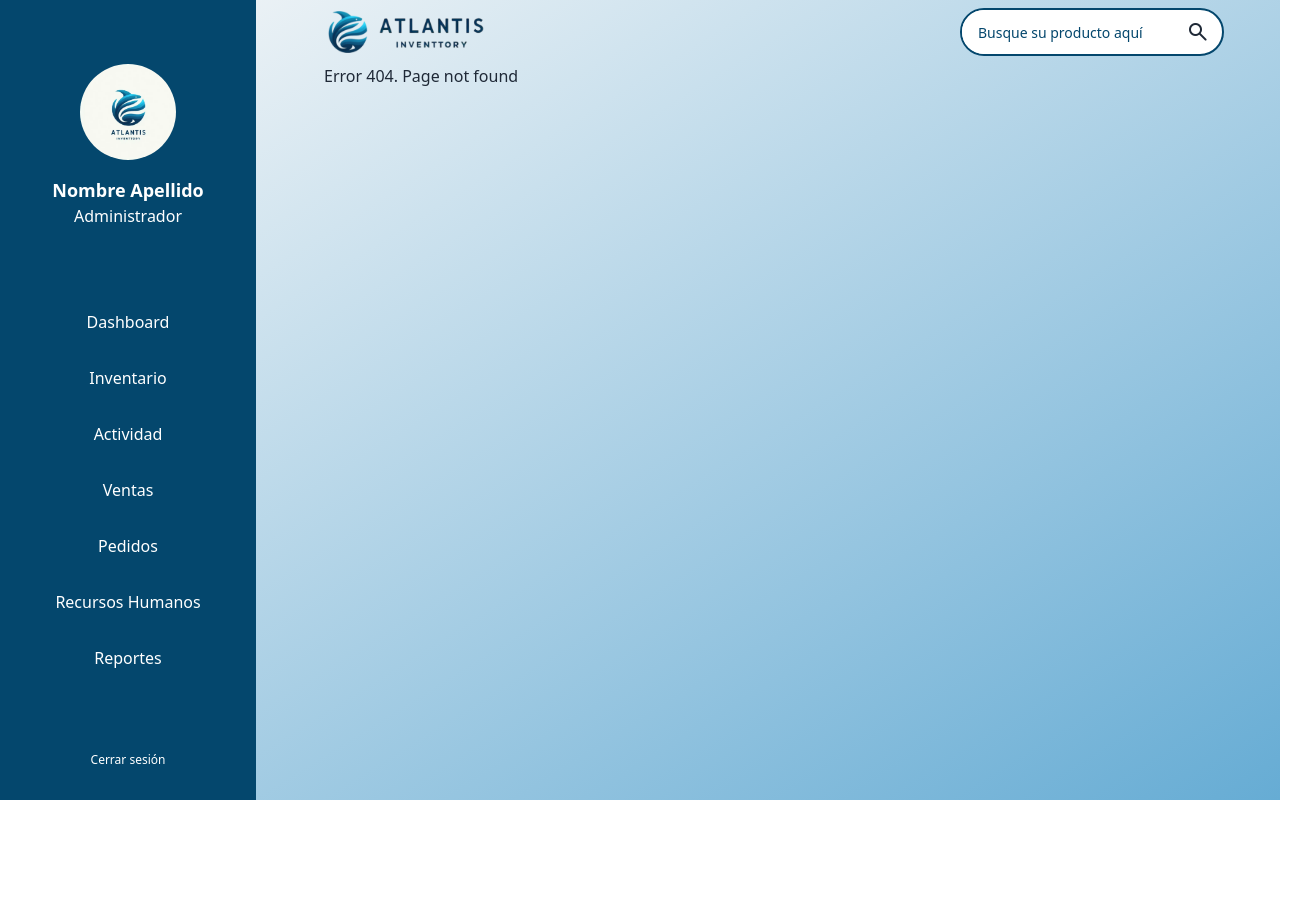
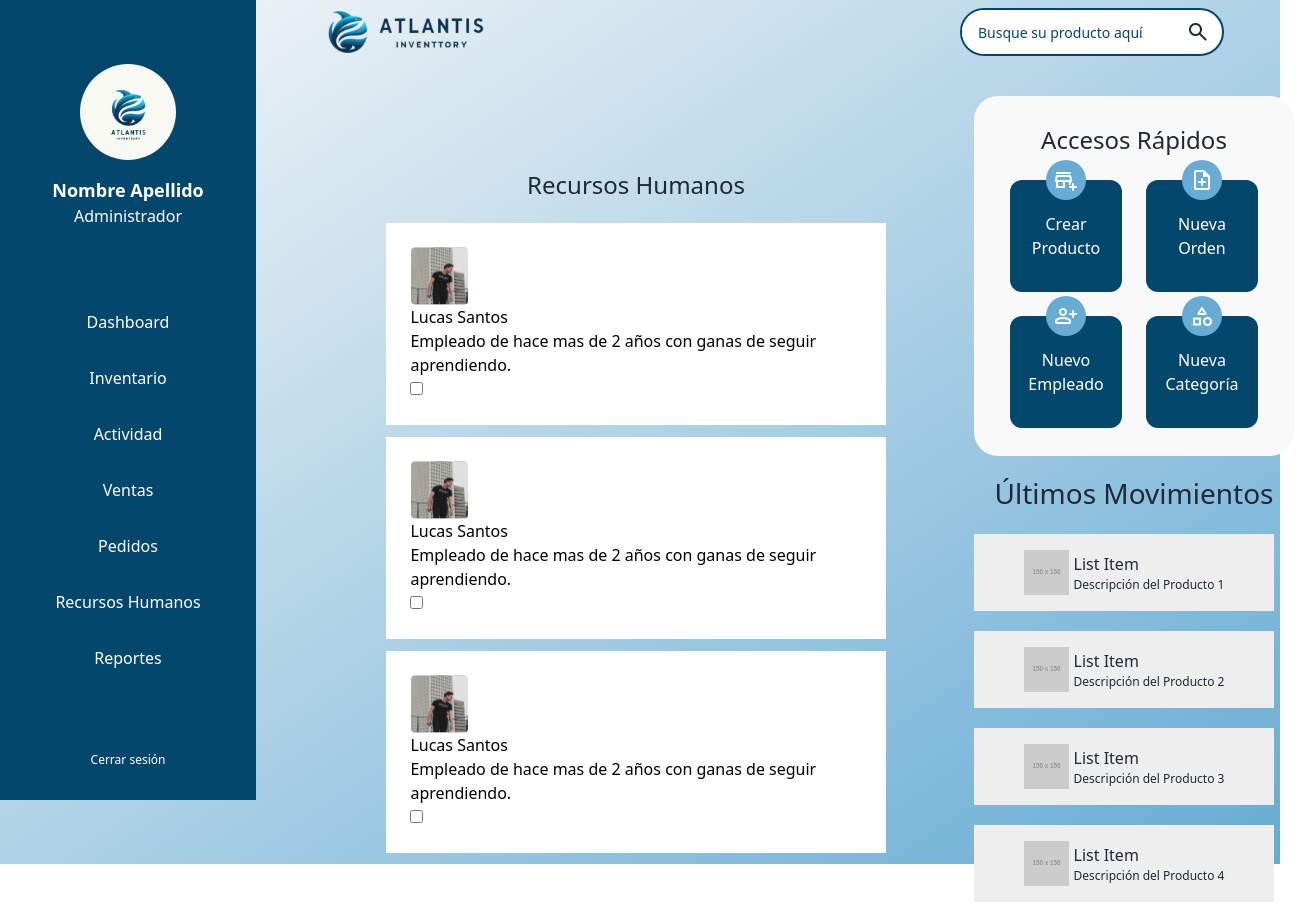
Before and after one commit to No-Country/s13-12-n-java, a React (Vite) app in the folder front-vite/: page /human-resources in a window 1280 px wide. Before the commit this address had no page. Shown: the whole page, 1310 px wide, since content can reach past the window. Before the commit the page ends 800 px from the top, so only its background shows below. Built offline with nearby package versions, Linux system fonts and the light colour scheme.

Commit message:
feat: fixed

```diff
--- a/front-vite/src/App.css
+++ b/front-vite/src/App.css
@@ -1,3 +1,3 @@
-body{
-    background : linear-gradient(to bottom right,#CED4DAA1,#64ADDEA1);
+html{
+    background : linear-gradient(to bottom right,#CED4DAA1,#64ADDEA1)
 }
--- a/front-vite/src/App.jsx
+++ b/front-vite/src/App.jsx
@@ -8,6 +8,7 @@ import Topbar from "./components/Topbar";
 import { useMediaQuery } from "react-responsive";
 import Reports from "./pages/reports/Reports";
 import Orders from "./pages/orders/Orders";
+import HumanResources from "./pages/humanResources/HumanResources";
 
 function App() {
   const isMobile = useMediaQuery({ maxWidth: 1023 });
@@ -15,7 +16,7 @@ function App() {
   return (
     <Router>
       {/* <div className="bg-dark-blue lg:hidden h-80 w-screen fixed top-0 z-30 rounded-b-full"></div> */}
-      <div className="grid lg:grid-cols-3 xl:grid-cols-4 min-w-screen h-screen xl:max-w-screen bg-gradient-to-tl from-light-blue to-semi-white">
+      <div className="grid lg:grid-cols-3 xl:grid-cols-4 min-w-screen xl:max-w-screen bg-gradient-to-tl from-light-blue to-semi-white">
         {!isMobile && <Navbar Class='lg:col-span-1'></Navbar>}
         <div className="lg:col-span-2 xl:col-span-3">
           {isMobile ? <Header></Header> : <Topbar />}
@@ -26,7 +27,7 @@ function App() {
               <Route path="/inventory" element={<Inventory />} />
               <Route path="/sales" element={<Activity />} />
               <Route path="/orders" element={<Activity />} />
-              <Route path="/rrhh" element={<Activity />} />
+              <Route path="/human-resources" element={<HumanResources />} />
               <Route path="/reports" element={<Activity />} />
               <Route path="*" element={<h1>Error 404. Page not found</h1>}/>
             </Routes>
--- /dev/null
+++ b/front-vite/src/components/CardEmpleyments.jsx
@@ -0,0 +1,10 @@
+export default function CardEmpleyments({image, name, cargo}) {
+  return (
+    <div className='bg-white p-6 w-4/5'>
+        <img src={image} alt={image} />
+        <h1 className="text-black">{name}</h1>
+        <p className="text-black">{cargo}</p>
+        <input type="checkbox" />
+    </div>
+  )
+}
--- a/front-vite/src/components/Navbar.jsx
+++ b/front-vite/src/components/Navbar.jsx
@@ -14,7 +14,7 @@ export default function Navbar( {Class} ) {
   ];
 
   return (
-    <div className={`fixed top-0 left-0 z-40 w-64 bg-blue text-white flex flex-col text-center justify-between min-h-screen lg:max-h-screen lg:static ${Class}`}>
+    <div className={`fixed top-0 left-0 z-40 w-64 bg-blue text-white flex flex-col text-center justify-between min-h-screen lg:max-h-screen lg:sticky ${Class}`}>
       <div className="flex flex-col mt-16 items-center">
         <img
           src="/images/img-prueba.jpg"
--- a/front-vite/src/pages/dashboard/Dashboard.jsx
+++ b/front-vite/src/pages/dashboard/Dashboard.jsx
@@ -23,7 +23,7 @@ export default function Dashboard() {
   const shortcutsIcons = ['add_business', 'note_add', 'person_add', 'category']
 
   return (
-      <div className="xl:grid xl:grid-cols-3 max-h-screen flex flex-col items-center">
+      <div className="xl:grid xl:grid-cols-3 flex flex-col items-center">
         <div className="xl:col-span-2 xl:mt-5">
           <h1 className="text-center lg:text-left text-2xl mb-2.5">Hoy</h1>
           <div className="carousel max-w-sm p-4 space-x-4 lg:hidden">
--- /dev/null
+++ b/front-vite/src/pages/humanResources/HumanResources.jsx
@@ -0,0 +1,68 @@
+import Shortcuts from "../../components/Shortcuts";
+import IndexPage from "../../components/ProductosLast";
+import { useMediaQuery } from "react-responsive";
+import CardEmpleyments from "../../components/CardEmpleyments";
+
+export default function HumanResources() {
+  const isMobile = useMediaQuery({ maxWidth: 1023 });
+
+  const employees = [
+    {
+        image: "/images/ropa/image1.svg",
+        name: "Lucas Santos",
+        cargo: "Empleado de hace mas de 2 años con ganas de seguir aprendiendo."
+    },
+    {
+        image: "/images/ropa/image1.svg",
+        name: "Lucas Santos",
+        cargo: "Empleado de hace mas de 2 años con ganas de seguir aprendiendo."
+    },
+    {
+        image: "/images/ropa/image1.svg",
+        name: "Lucas Santos",
+        cargo: "Empleado de hace mas de 2 años con ganas de seguir aprendiendo."
+    },
+  ];
+
+
+  return (
+    <div className="xl:grid xl:grid-cols-3 max-h-screen flex flex-col items-center gap-10">
+      <div className="xl:col-span-2 xl:mt-5">
+        <div className="xl:col-span-2 xl:mt-5 flex items-center justify-center flex-col gap-3">
+            <h1 className="text-center lg:text-left text-2xl mb-2.5">Recursos Humanos</h1>
+            {employees.map((employees, index) => (
+                <CardEmpleyments
+                key={index}
+                image={employees.image}
+                name={employees.name}
+                cargo={employees.cargo}
+                />
+            ) )}
+
+
+        </div>
+
+      </div>
+
+      <div className="xl:col-span-1 flex flex-col items-center xl:mt-8">
+        {!isMobile && (
+          <div className="bg-semi-white flex flex-col w-80 items-center justify-center p-7 rounded-3xl">
+            <h2 className="mb-6 text-2xl">Accesos Rápidos</h2>
+            <div className="grid grid-cols-2 gap-6 gap-y-6">
+              <Shortcuts
+                label={"Crear Producto"}
+                icon="add_business"
+              ></Shortcuts>
+              <Shortcuts label={"Nueva Orden"} icon="note_add"></Shortcuts>
+              <Shortcuts label={"Nuevo Empleado"} icon="person_add"></Shortcuts>
+              <Shortcuts label={"Nueva Categoría"} icon="category"></Shortcuts>
+            </div>
+          </div>
+        )}
+        <div className="mx-4">
+          <IndexPage></IndexPage>
+        </div>
+      </div>
+    </div>
+  );
+}
--- a/front-vite/src/pages/inventory/Inventory.jsx
+++ b/front-vite/src/pages/inventory/Inventory.jsx
@@ -92,7 +92,7 @@ const App = () => {
   ];
 
   return (
-    <div className="flex flex-wrap sm:flex sm:items-center sm:justify-around invent-media">
+    <div className="flex flex-wrap sm:flex sm:items-center sm:justify-around invent-media ">
 
       <MediaQuery minWidth={768}>
         <section className="flex justify-center items-center flex-col px-4">
--- a/front-vite/src/pages/rrhh/rrhh.jsx
+++ /dev/null
@@ -1,7 +0,0 @@
-import React from 'react'
-
-export default function rrhh() {
-  return (
-    <div>rrhh</div>
-  )
-}
```
Also changed, not shown: front-vite/public/images/logoName.svg (added).
